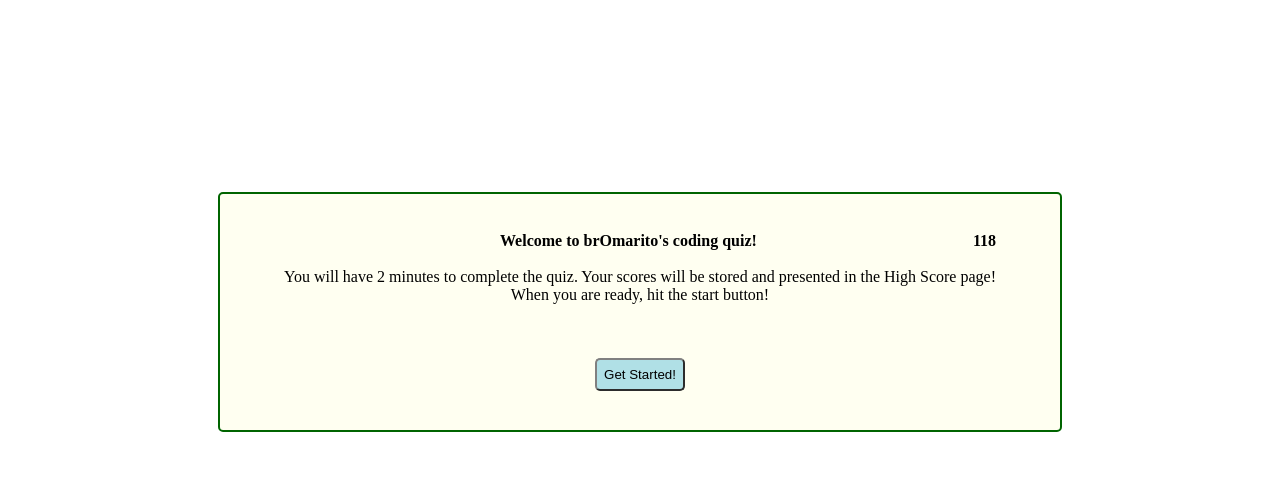
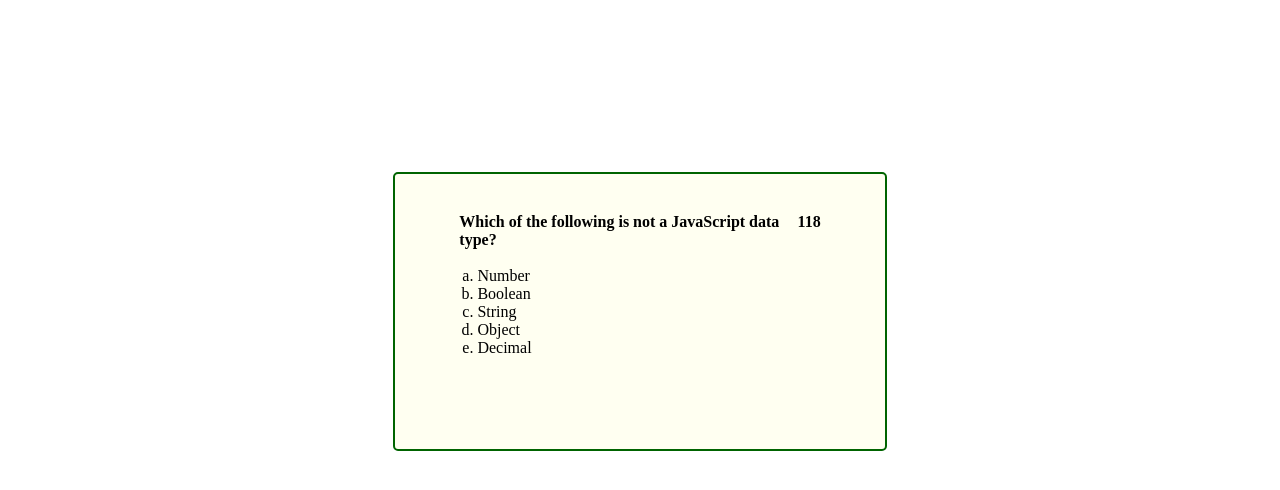
Before and after one commit to brOmarito/coding-quiz, a plain HTML site: page index.html in a window 1280 px wide. Both pictures are taken after a click on the button "Get Started!". Shown: the part 88-578 px from the top of the page. Drawn offline with Linux system fonts and the light colour scheme.

Commit message:
Random Q&A order, basic Q&A card format

```diff
--- a/assets/css/style.css
+++ b/assets/css/style.css
@@ -62,3 +62,12 @@
     float: right;
     /* display: inline-block; */
 }
+
+.hidden {
+    display: none;
+}
+
+.answer-list {
+    list-style: lower-alpha;
+    padding-left: 5%;
+}
--- a/assets/js/script.js
+++ b/assets/js/script.js
@@ -1,4 +1,4 @@
-const quizQuestions = [{
+var quizQuestions = [{
         "question": "Which of the following is not a JavaScript data type?",
         "answers": [{
                 "ansVal": "Decimal",
@@ -144,21 +144,73 @@ const quizQuestions = [{
     }
 ];
 var timer;
-var maxTime = 120;
+var timerVal = 120;
+var questionCounter = 0;
 
 var timerEl = document.querySelector(".quiz-timer");
-var quizQuestion = document.querySelector(".quiz-question");
-var quizAnswers = document.querySelector(".quiz-answers");
+var quizQuestionEl = document.querySelector(".quiz-question");
+var quizAnswersEl = document.querySelector(".quiz-answers");
 var getStartedButton = document.querySelector(".quiz-content button");
+var quizCardEl = document.querySelector(".quiz-card");
 
-timerEl.textContent = maxTime;
+timerEl.textContent = timerVal;
+console.log(quizQuestions);
 
 getStartedButton.addEventListener("click", function() {
-    timerEl.textContent = maxTime;
+    timerEl.textContent = timerVal;
+    quizQuestions = shuffleArray(quizQuestions);
+    displayWelcomeFormat(false);
+    switchCard();
     timer = setInterval(function() {
-        timerEl.textContent = timerEl.textContent-1;
-        if (timerEl.textContent === 0) {
+        timerVal--;
+        timerEl.textContent = timerVal;
+        if (timerVal === 0) {
             clearInterval(timer);
         }
     }, 1000)
 });
+
+function displayWelcomeFormat(shouldDisplay) {
+    if (shouldDisplay) {
+        quizCardEl.classList.add("welcome-content");
+        getStartedButton.classList.remove("hidden");
+    } else {
+        console.log(quizCardEl.classList);
+        quizCardEl.classList.remove("welcome-content");
+        getStartedButton.classList.add("hidden");
+        console.log(quizCardEl.classList);
+    }
+}
+
+function switchCard() {
+    var currQuest = quizQuestions[questionCounter];
+    quizQuestionEl.innerHTML = currQuest.question;
+    displayAnswers(currQuest.answers);
+}
+
+function displayAnswers(answers) {
+    answers = shuffleArray(answers);
+    var answerHtmlString = '<ul class="answer-list">'
+    answers.forEach(currAnswer => {
+        var listItemString = "<li>" + currAnswer.ansVal + "</li>";
+        answerHtmlString += listItemString;
+    });
+    answerHtmlString += "</ul>";
+    quizAnswersEl.innerHTML = answerHtmlString;
+}
+
+// function displayHighScore() {
+//     quizQuestion.
+// }
+
+function shuffleArray(array) {
+    var cntr = array.length;
+    while (cntr > 0) {
+        var index = Math.floor(Math.random() * cntr);
+        cntr--;
+        var temp = array[cntr];
+        array[cntr] = array[index];
+        array[index] = temp;
+    }
+    return array;
+}
```
